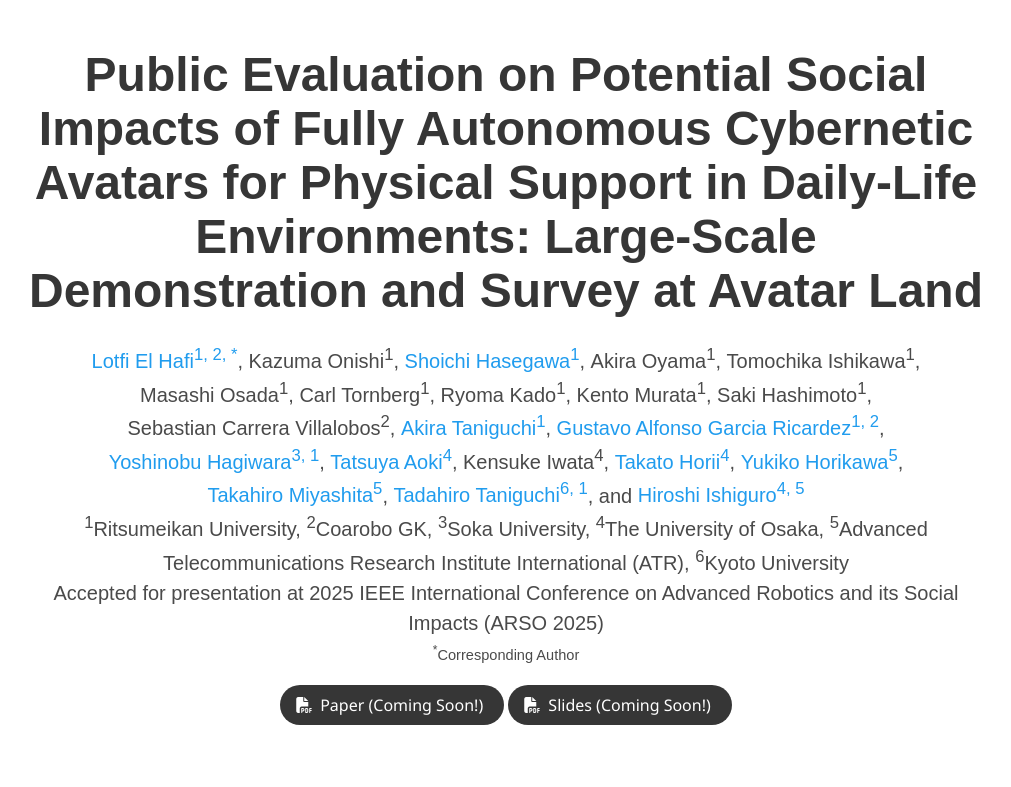
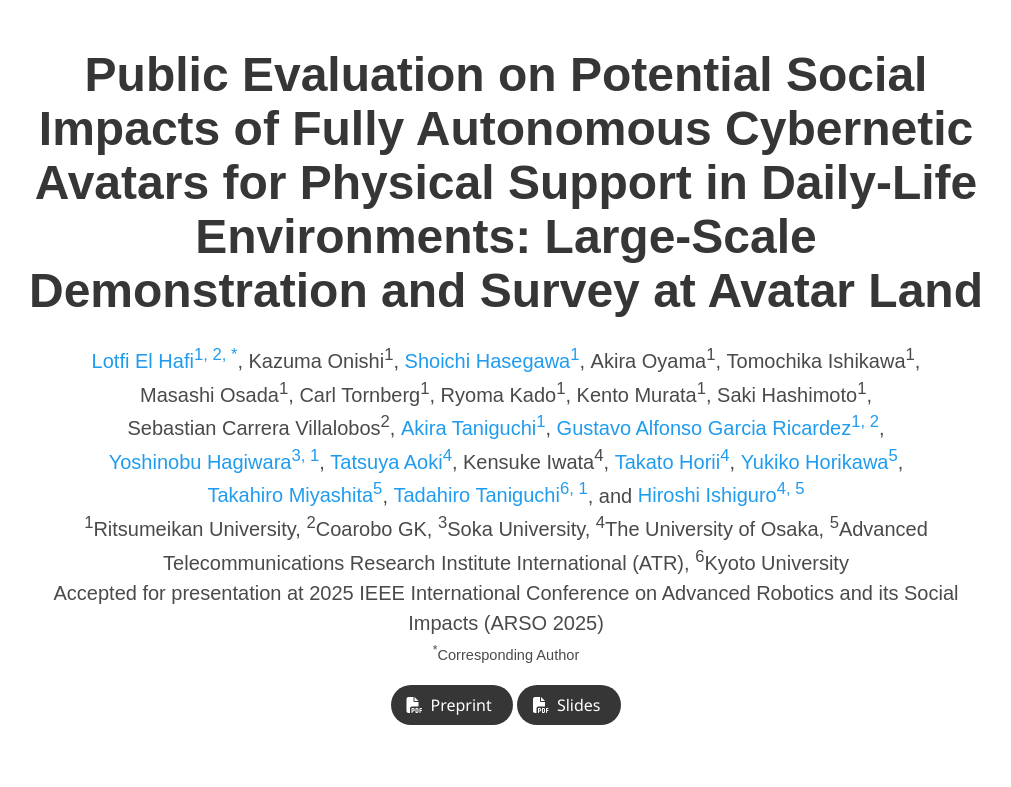
Before and after one commit to lotfielhafi/FACA-Survey, a plain HTML site: page index.html in a window 1280 px wide. Shown: the top 787 px of the page, without its empty margins (134-1145 px from the left). Drawn offline with nearby package versions, Linux system fonts and the light colour scheme; grey boxes are pictures that could not be loaded; some icons are missing; a web font is replaced by a local one.

Commit message:
feat: add preprint and slides

```diff
--- a/index.html
+++ b/index.html
@@ -25,6 +25,7 @@
 
   <title>Public Evaluation on Potential Social Impacts of Fully Autonomous Cybernetic Avatars for Physical Support in Daily-Life Environments: Large-Scale Demonstration and Survey at Avatar Land</title>
   <!-- <link rel="icon" type="image/x-icon" href="static/images/favicon.ico"> -->
+  <link rel="icon" type="image/x-icon" href="static/images/favicon.svg">
   <link href="https://fonts.googleapis.com/css?family=Google+Sans|Noto+Sans|Castoro" rel="stylesheet">
 
   <link rel="stylesheet" href="static/css/bulma.min.css">
@@ -124,23 +125,23 @@
               <div class="publication-links">
                 <!-- Arxiv PDF link -->
                 <span class="link-block">
-                  <a href="" target="_blank" class="external-link button is-normal is-rounded is-dark">
+                  <a href="static/pdfs/preprint_v1.pdf" target="_blank" class="external-link button is-normal is-rounded is-dark">
                     <span class="icon">
                       <i class="fas fa-file-pdf"></i>
                     </span>
                     <span>
-                      Paper (Coming Soon!)
+                      Preprint
                     </span>
                   </a>
                 </span>
 
                 <!-- Supplementary PDF link -->
                 <span class="link-block">
-                  <a href="" target="_blank" class="external-link button is-normal is-rounded is-dark">
+                  <a href="static/pdfs/slides_v1.pdf" target="_blank" class="external-link button is-normal is-rounded is-dark">
                     <span class="icon">
                       <i class="fas fa-file-pdf"></i>
                     </span>
-                    <span>Slides (Coming Soon!)</span>
+                    <span>Slides</span>
                   </a>
                 </span>
 
```
Also changed, not shown: static/images/favicon.svg (added), 2 other files.
